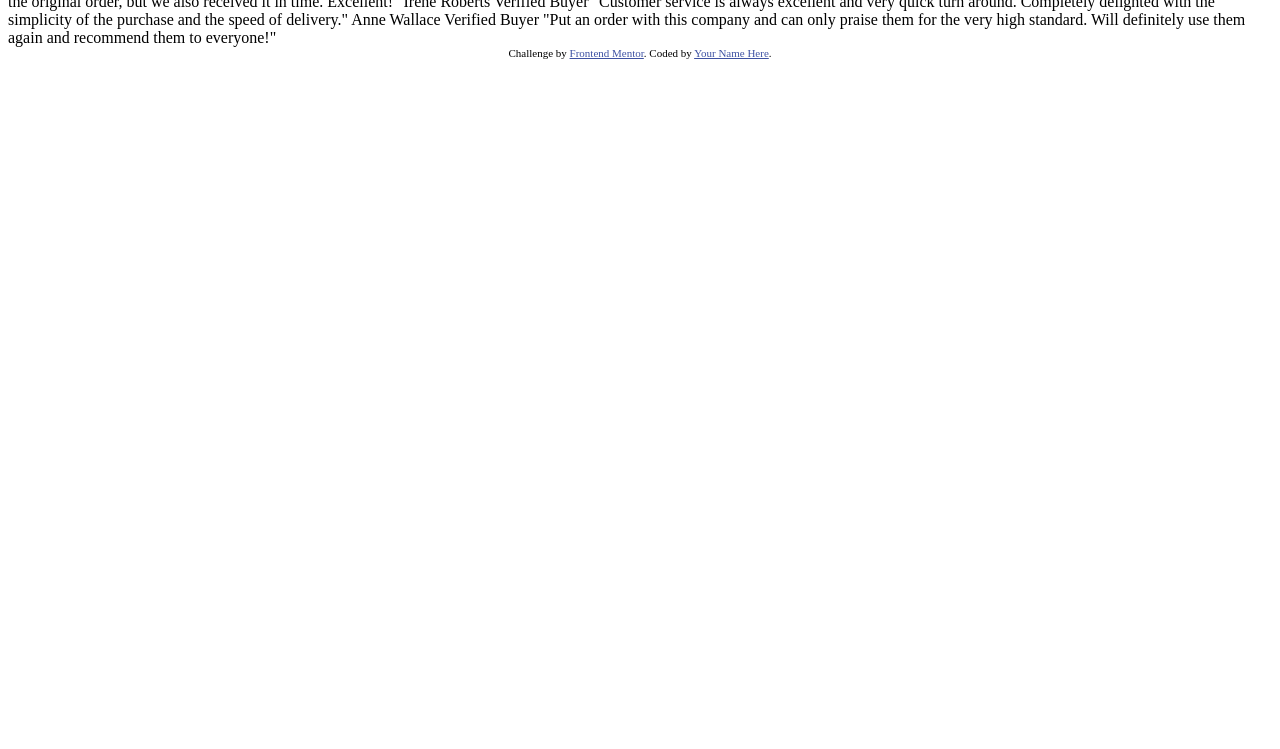
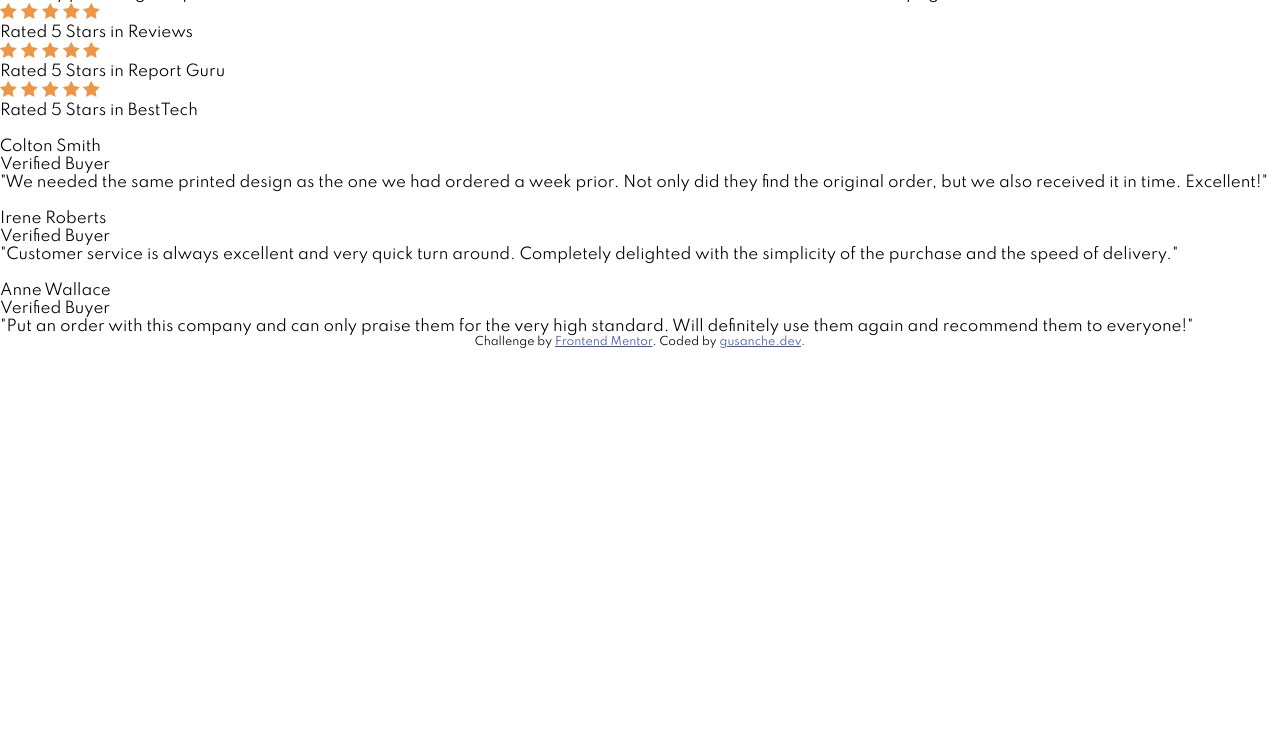
Before and after one commit to gusanchedev/frontend-mentor-social-proof-section, a plain HTML site: page index.html in a window 1280 px wide. Shown: the part 51-800 px from the top of the page. Drawn offline with Linux system fonts and the light colour scheme.

Commit message:
Add HTML structure and CSS general configurations

```diff
--- /dev/null
+++ b/css/mobile.css
@@ -0,0 +1,24 @@
+:root{
+    --Very-Dark-Magenta: hsl(300, 43%, 22%);
+    --Soft-Pink: hsl(333, 80%, 67%);
+    --Dark-Grayish-Magenta: hsl(303, 10%, 53%);
+    --Light-Grayish-Magenta: hsl(300, 24%, 96%);
+    --White: hsl(0, 0%, 100%);
+
+}
+* {
+    margin: 0;
+    padding: 0;
+    box-sizing: border-box;
+}
+body {
+    font-size: 15px;
+    font-family: 'Spartan', sans-serif;
+}
+.attribution {
+  font-size: 11px;
+  text-align: center;
+}
+.attribution a {
+  color: hsl(228, 45%, 44%);
+}
--- a/index.html
+++ b/index.html
@@ -4,6 +4,17 @@
     <meta charset="UTF-8" />
     <meta name="viewport" content="width=device-width, initial-scale=1.0" />
     <!-- displays site properly based on user's device -->
+    <link rel="stylesheet" href="./css/mobile.css" />
+    <link
+      rel="stylesheet"
+      media="screen and (min-width:768px and max-width:1023px)"
+      href="./css/tablet.css"
+    />
+    <link
+      rel="stylesheet"
+      media="screen and (min-width:1024px)"
+      href="./css/laptop.css"
+    />
 
     <link
       rel="icon"
@@ -11,51 +22,116 @@
       sizes="32x32"
       href="./images/favicon-32x32.png"
     />
-
+    <link rel="preconnect" href="https://fonts.gstatic.com" />
+    <link
+      href="https://fonts.googleapis.com/css2?family=Spartan:wght@400;500;700&display=swap"
+      rel="stylesheet"
+    />
     <title>Frontend Mentor | Social proof section</title>
-
-    <!-- Feel free to remove these styles or customise in your own stylesheet 👍 -->
-    <style>
-      .attribution {
-        font-size: 11px;
-        text-align: center;
-      }
-      .attribution a {
-        color: hsl(228, 45%, 44%);
-      }
-    </style>
   </head>
   <body>
-    10,000+ of our users love our products.
-
-    We only provide great products combined with excellent customer service.
-    See what our satisfied customers are saying about our services.
-
-    Rated 5 Stars in Reviews
-    Rated 5 Stars in Report Guru
-    Rated 5 Stars in BestTech
-
-    Colton Smith
-    Verified Buyer
-    "We needed the same printed design as the one we had ordered a week prior.
-    Not only did they find the original order, but we also received it in time.
-    Excellent!"
-
-    Irene Roberts
-    Verified Buyer
-    "Customer service is always excellent and very quick turn around. Completely
-    delighted with the simplicity of the purchase and the speed of delivery."
-
-    Anne Wallace
-    Verified Buyer
-    "Put an order with this company and can only praise them for the very high
-    standard. Will definitely use them again and recommend them to everyone!"
-
+    <header>
+      <h1>10,000+ of our users love our products.</h1>
+      <p>
+        We only provide great products combined with excellent customer service.
+        See what our satisfied customers are saying about our services.
+      </p>
+    </header>
+    <main>
+      <section class="ratings">
+        <div class="review">
+          <div class="stars">
+            <img src="./images/icon-star.svg" alt="" />
+            <img src="./images/icon-star.svg" alt="" />
+            <img src="./images/icon-star.svg" alt="" />
+            <img src="./images/icon-star.svg" alt="" />
+            <img src="./images/icon-star.svg" alt="" />
+          </div>
+          <p>Rated 5 Stars in Reviews</p>
+        </div>
+        <div class="review">
+          <div class="stars">
+            <img src="./images/icon-star.svg" alt="" />
+            <img src="./images/icon-star.svg" alt="" />
+            <img src="./images/icon-star.svg" alt="" />
+            <img src="./images/icon-star.svg" alt="" />
+            <img src="./images/icon-star.svg" alt="" />
+          </div>
+          <p>Rated 5 Stars in Report Guru</p>
+        </div>
+        <div class="review">
+          <div class="stars">
+            <img src="./images/icon-star.svg" alt="" />
+            <img src="./images/icon-star.svg" alt="" />
+            <img src="./images/icon-star.svg" alt="" />
+            <img src="./images/icon-star.svg" alt="" />
+            <img src="./images/icon-star.svg" alt="" />
+          </div>
+          <p>Rated 5 Stars in BestTech</p>
+        </div>
+      </section>
+      <section class="testimonials">
+        <div class="testimonial-card">
+          <div class="customer-info">
+            <div class="customer-picture">
+              <img src="" alt="" />
+            </div>
+            <div class="customer-name">
+              <p>Colton Smith</p>
+              <p>Verified Buyer</p>
+            </div>
+          </div>
+          <div class="customer-testimonial">
+            <p>
+              "We needed the same printed design as the one we had ordered a
+              week prior. Not only did they find the original order, but we also
+              received it in time. Excellent!"
+            </p>
+          </div>
+        </div>
+        <div class="testimonial-card">
+          <div class="customer-info">
+            <div class="customer-picture">
+              <img src="" alt="" />
+            </div>
+            <div class="customer-name">
+              <p>Irene Roberts</p>
+              <p>Verified Buyer</p>
+            </div>
+          </div>
+          <div class="customer-testimonial">
+            <p>
+              "Customer service is always excellent and very quick turn around.
+              Completely delighted with the simplicity of the purchase and the
+              speed of delivery."
+            </p>
+          </div>
+        </div>
+        <div class="testimonial-card">
+          <div class="customer-info">
+            <div class="customer-picture">
+              <img src="" alt="" />
+            </div>
+            <div class="customer-name">
+              <p>Anne Wallace</p>
+              <p>Verified Buyer</p>
+            </div>
+          </div>
+          <div class="customer-testimonial">
+            <p>
+              "Put an order with this company and can only praise them for the
+              very high standard. Will definitely use them again and recommend
+              them to everyone!"
+            </p>
+          </div>
+        </div>
+      </section>
+    </main>
     <div class="attribution">
       Challenge by
       <a href="https://www.frontendmentor.io?ref=challenge" target="_blank"
         >Frontend Mentor</a
-      >. Coded by <a href="#">Your Name Here</a>.
+      >. Coded by <a href="https://blog.gusanche.dev">gusanche.dev</a>.
     </div>
   </body>
 </html>
```
Also changed, not shown: css/laptop.css (added), css/tablet.css (added), 1 other file.
